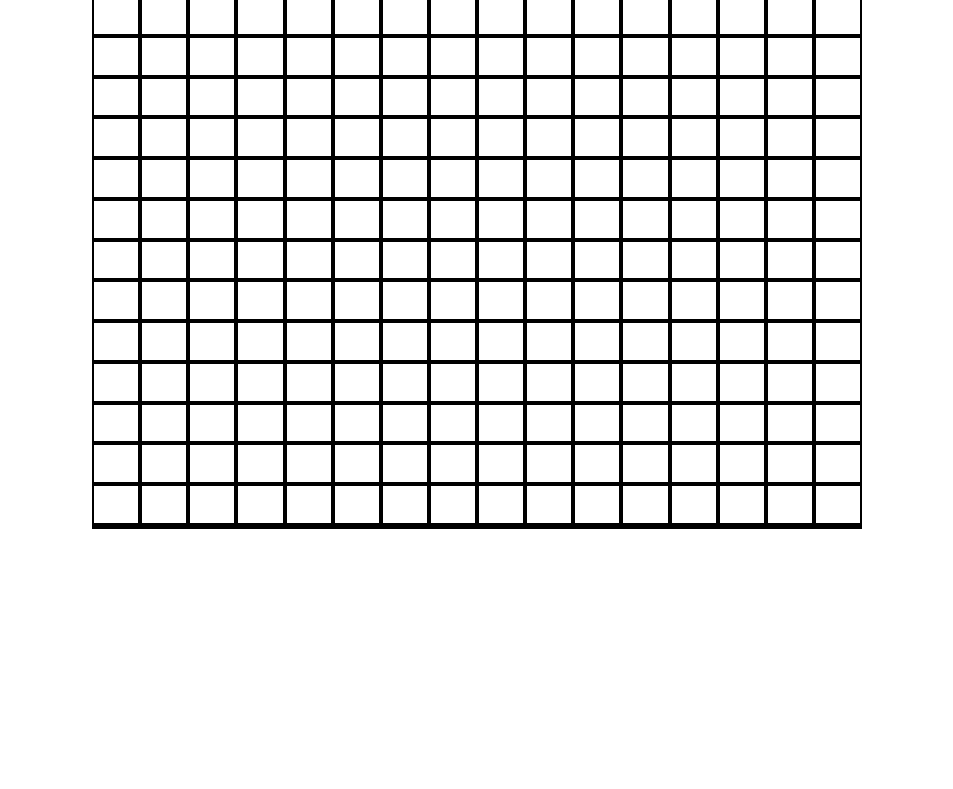
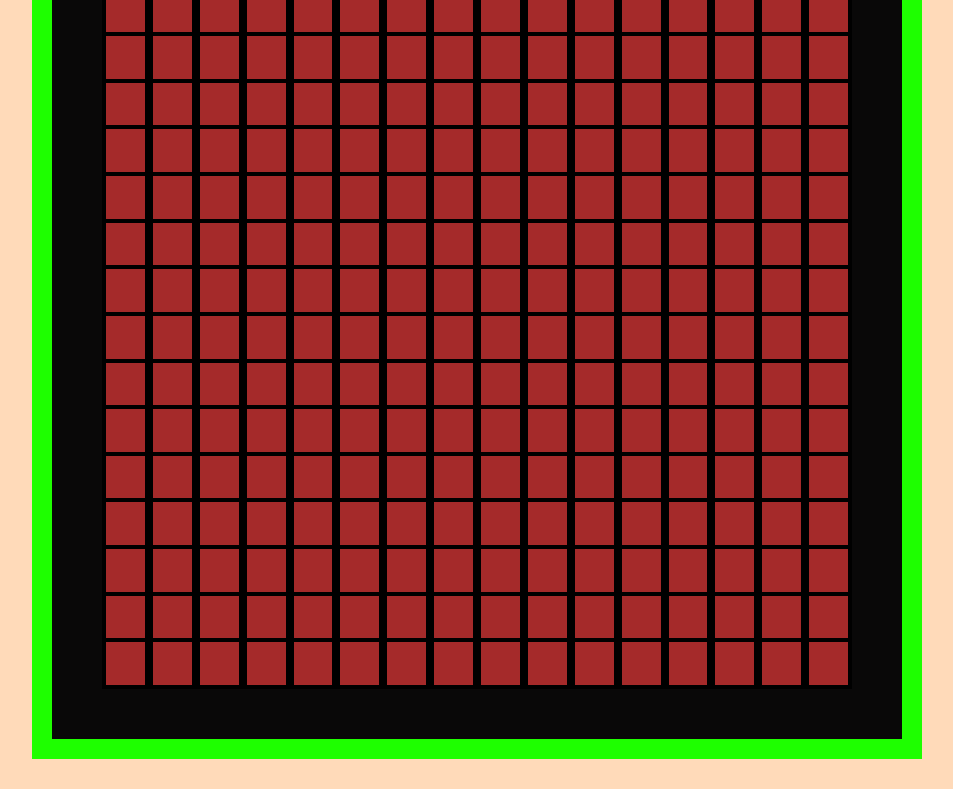
Before and after one commit to Plakas9/Etch-a-sketch, a plain HTML site: page index.html in a window 1280 px wide. Shown: the part 211-1000 px from the top of the page, without its empty margins (163-1116 px from the left). Before the commit the page ends 800 px from the top, so only its background shows below. Drawn offline with Linux system fonts and the light colour scheme.

Commit message:
made buildgrid function. added a handler to change each cell color when it is hovered over

```diff
--- a/index.html
+++ b/index.html
@@ -9,9 +9,16 @@
 
 
 <body>
+
 <header id = "header"><h1>Etch-A-Sketch</h1></header>
-<div class = "grid">
+<div container>
+    <div class = "grid"></div>
 
+    <div class = "controls">
+        <div class ="sliderContainer">
+            <input type = "range" min ="2" max = "100" class = "slider" id ="myRange">
+        </div>
+    </div>
 </div>
 
 
--- a/script.js
+++ b/script.js
@@ -1,20 +1,47 @@
+let row;
+let column;
+let grid;
 
-let grid = document.querySelector('.grid');
-console.log(grid)
 // creating the grid
+buildGrid(16,16);
+function buildGrid(x,y){
 
-function creatGrid(x,y){
-    for(let i = 0; i<y; i++){ // creating columns\
-        let column = document.createElement('div');
+    for(let i = 0; i<x; i++){ // creating columns\
+        grid = document.querySelector('.grid');
+        column = document.createElement('div');
         column.classList.add('colCell')
         grid.appendChild(column);
 
-        for(let j = 0; j<x+1; j++){
-            let row = document.createElement('div');
+        for(let j = 0; j<y; j++){ // creating rows
+            row = document.createElement('div');
             row.classList.add('rowCell')
             column.appendChild(row);
+
         }
 
     }
 }
-creatGrid(16,16)
+
+
+
+function ColorBlue(){
+let cellNodeList = document.querySelectorAll('.rowCell');
+let cell_Array = Array.from(cellNodeList);
+console.log(cellNodeList);
+
+cellNodeList.forEach((node)=>{ // a more familiar method is written below.
+    node.addEventListener("mouseover", ele =>{
+        console.log(ele);
+        ele.target.style.backgroundColor = "blue"
+    });
+
+});
+/*
+for(let i=0; i < cell_Array.length; i++){
+    cellNodeList[i].addEventListener("mouseover", e =>{
+        e.target.style.backgroundColor = 'blue';
+    })
+}*/
+}
+
+ColorBlue();
--- a/style.css
+++ b/style.css
@@ -1,28 +1,39 @@
+body{
+    background-color: peachpuff;
+}
 
 #header{
     text-align: center;
     margin: 0 auto;
     width: 770px;
-    background-color:
+    height: auto;
+    padding: auto;
 }
 
 .grid{
+    border: 20px solid rgb(30, 255, 0);
+    background-color: black;
+    padding: 50px;
+
     display: flex;
-    width: 770px;
-    height: 660px;
+    width: 750px;
+    height: 750px;
     margin: 0 auto;
     justify-content: space-between;
-    background-color: black;
+    background-color: rgb(9, 8, 8);
     flex:1 1 0;
 }
 .rowCell{
     border: 2px solid rgb(0, 0, 0);
+    width:auto;
+    background-color: brown;
+    height:100% /*  This makes the cell!! */
+
 }
 .colCell{
     display: flex;
     flex-direction: column;
     border: 2px solid black;
-    background-color: white;
     width: 100%;
     justify-content: space-between;
 }
```
